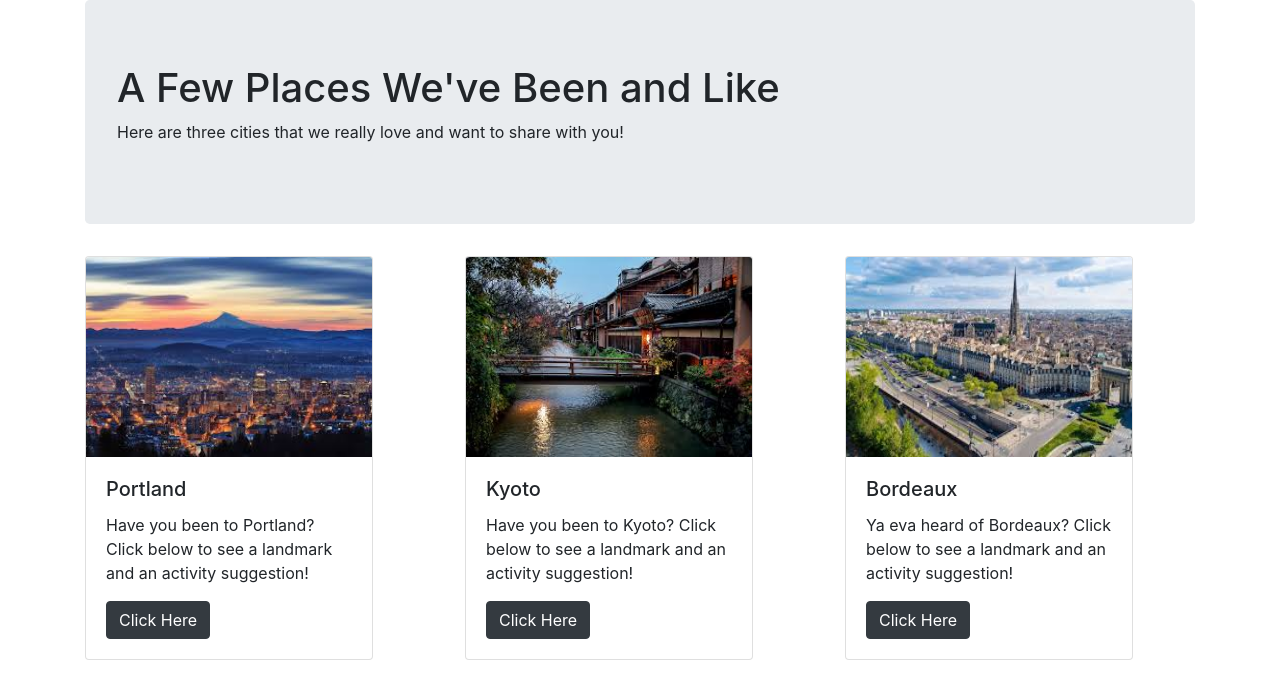
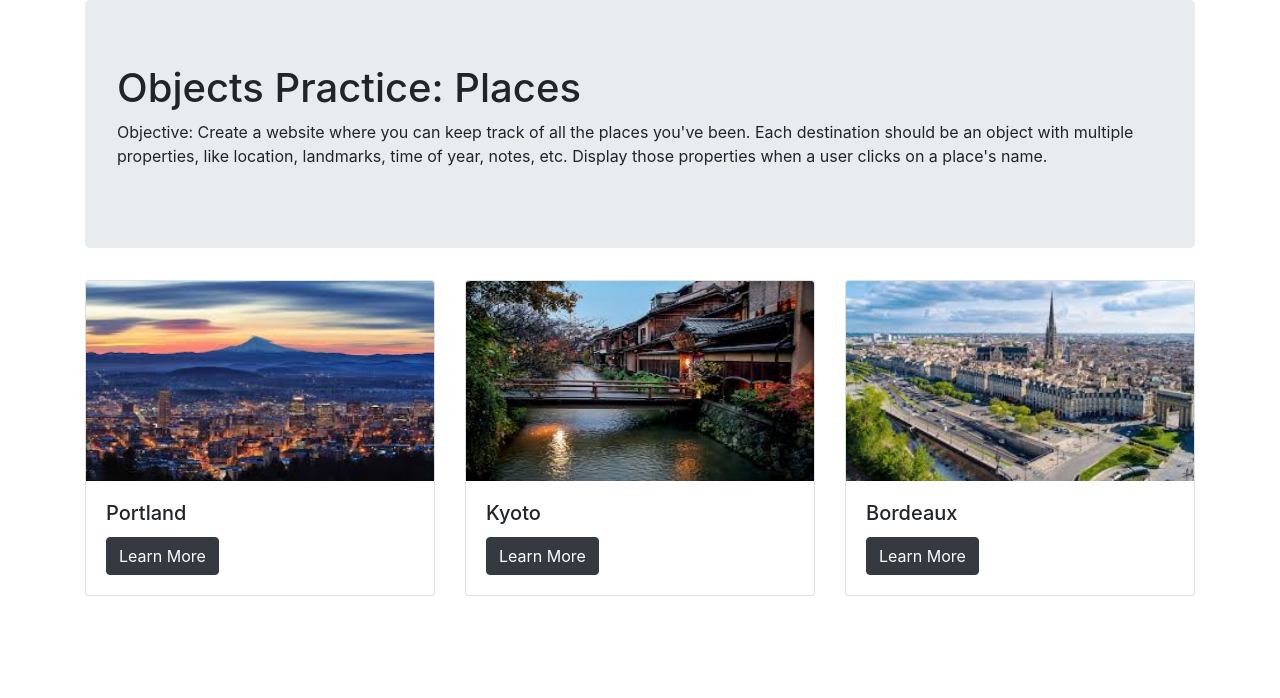
Before and after one commit to MarcLignarius/JS.CitiesVisited, a plain HTML site: page index.html in a window 1280 px wide. Drawn offline with Linux system fonts and the light colour scheme.

Commit message:
minor code cleanup

```diff
--- a/index.html
+++ b/index.html
@@ -7,44 +7,40 @@
   <link href="css/styles.css" rel="stylesheet" type="text/css">
   <script src="js/jquery-3.3.1.js"></script>
   <script src="js/scripts.js"></script>
-  <title>Places we like</title>
+  <title>Objects Practice: Places</title>
 </head>
 <body>
 <!-- This section is the header of the site. -->
   <div class="container">
     <div class="jumbotron">
-      <h1>A Few Places We've Been and Like</h1>
-      <p>Here are three cities that we really love and want to share with you!</p>
+      <h1>Objects Practice: Places</h1>
+      <p>Objective: Create a website where you can keep track of all the places you've been. Each destination should be an object with multiple properties, like location, landmarks, time of year, notes, etc. Display those properties when a user clicks on a place's name.</p>
     </div>
 
 <!-- This section is... -->
     <div class="row">
       <div class="col-md-4">
         <div id="portland">
-          <div class="card" style="width: 18rem;">
+          <div class="card">
           <img class="card-img-top" src="img/pdx.jpeg" alt="picture of Portland">
             <div class="card-body">
               <h5 class="card-title">Portland</h5>
-              <p class="card-text">Have you been to Portland? Click below to see a landmark and an activity suggestion!</p>
-              <button type="button" class="btn btn-dark">Click Here</button>
+              <button type="button" class="btn btn-dark">Learn More</button>
             </div>
-          </div>
-          <ul id="portlandHidden">
-          </ul>
+            <ul id="portlandHidden">
+            </ul>
           </div>
         </div>
+      </div>
 
       <div class="col-md-4">
         <div id="kyoto">
-          <div class="card" style="width: 18rem;">
+          <div class="card">
           <img class="card-img-top" src="img/kyoto.jpeg" alt="picture of Kyoto">
             <div class="card-body">
               <h5 class="card-title">Kyoto</h5>
-              <p class="card-text">Have you been to Kyoto? Click below to see a landmark and an activity suggestion!</p>
-              <button type="button" class="btn btn-dark">Click Here</button>
+              <button type="button" class="btn btn-dark">Learn More</button>
             </div>
-          </div>
-          <div>
             <ul id="kyotoHidden">
             </ul>
           </div>
@@ -53,19 +49,17 @@
 
       <div class="col-md-4">
         <div id="bordeaux">
-          <div class="card" style="width: 18rem;">
+          <div class="card">
           <img class="card-img-top" src="img/bordeaux.jpeg" alt="picture of Bordeaux">
             <div class="card-body">
               <h5 class="card-title">Bordeaux</h5>
-              <p class="card-text">Ya eva heard of Bordeaux? Click below to see a landmark and an activity suggestion!</p>
-              <button type="button" class="btn btn-dark">Click Here</button>
+              <button type="button" class="btn btn-dark">Learn More</button>
             </div>
+            <ul id="bordeauxHidden">
+            </ul>
           </div>
-          <ul id="bordeauxHidden">
-          </ul>
         </div>
       </div>
-    </div>
 <!-- As with the very first section, this section should generally not be edited. -->
   </div>
 </body>
```
